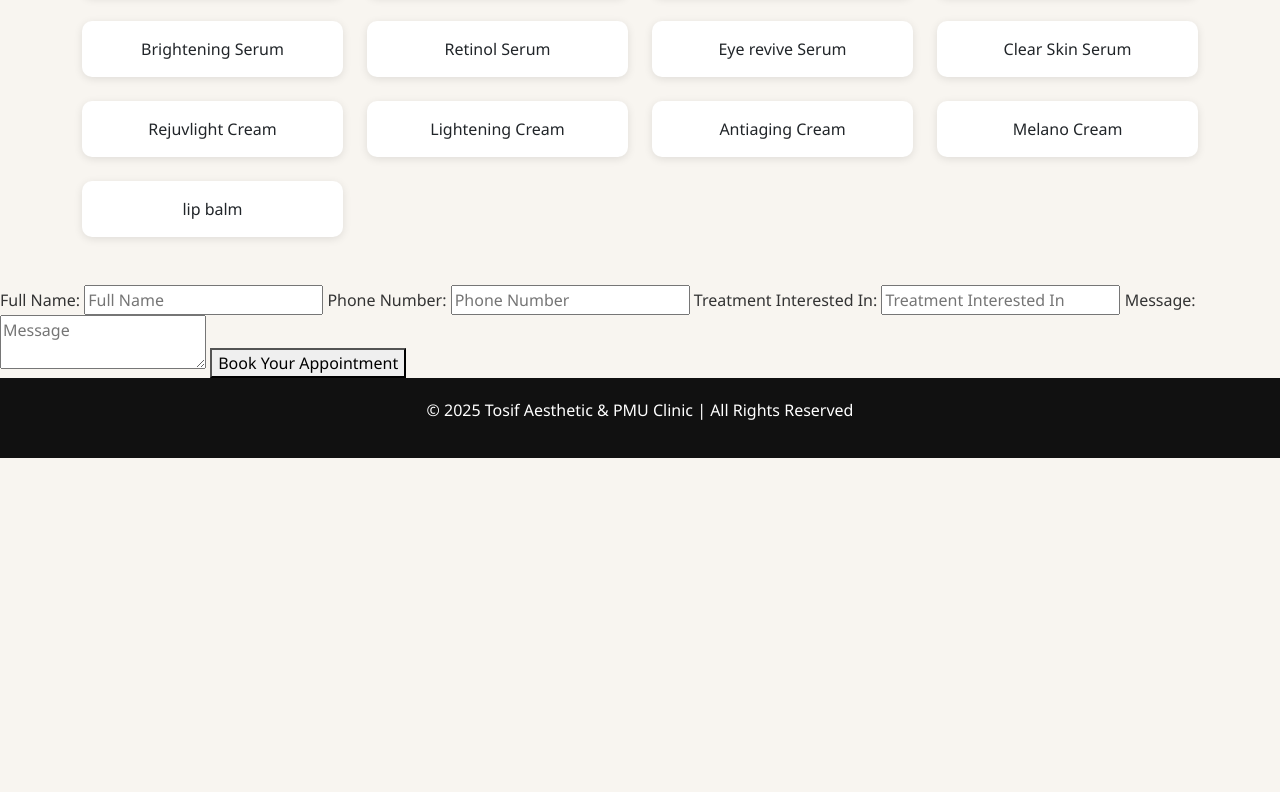
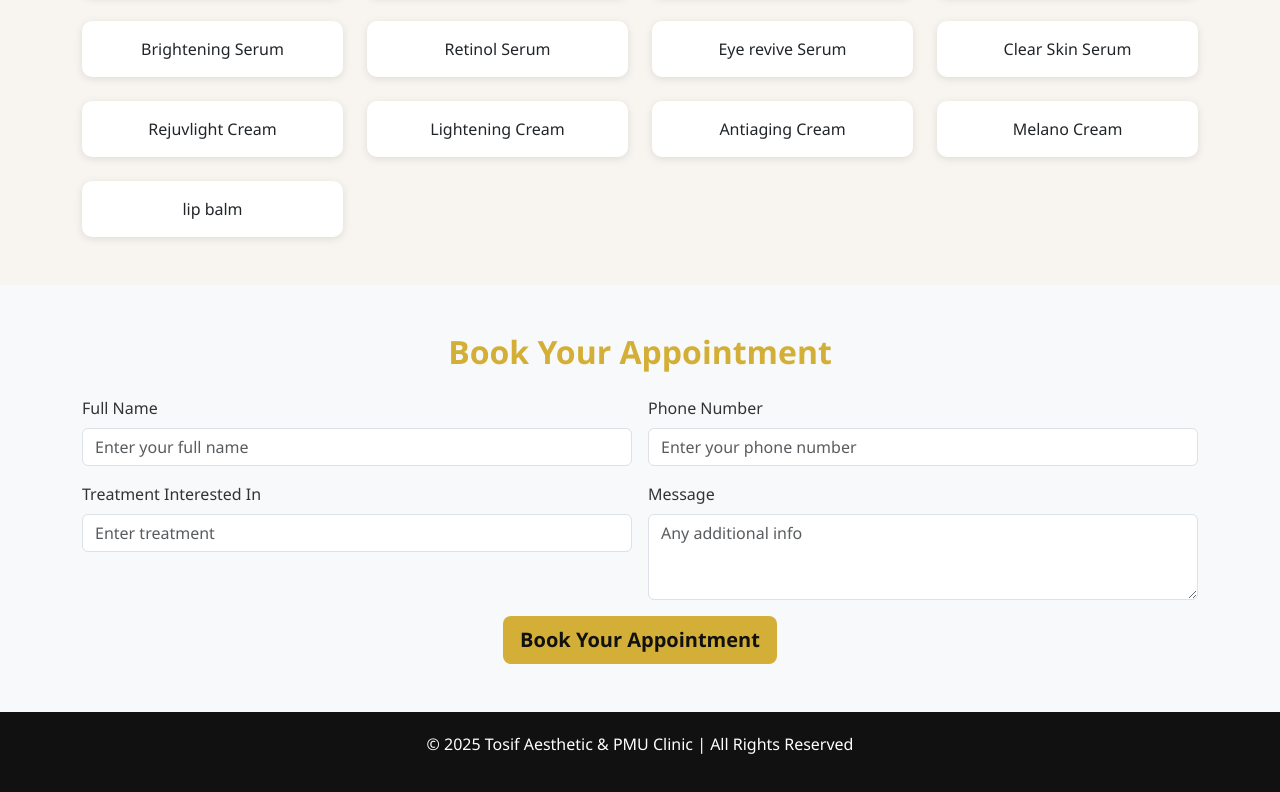
Before and after one commit to overlapped115-netizen/tosifaestheticandpmu.github.io, a plain HTML site: page index.html in a window 1280 px wide. Shown: the part 2526-3318 px from the top of the page. Before the commit the page ends 2984 px from the top, so only its background shows below. Drawn offline with nearby package versions, Linux system fonts and the light colour scheme.

Commit message:
Update index.html

```diff
--- a/index.html
+++ b/index.html
@@ -173,37 +173,68 @@
   </section>
 
 <!-- Book Your Appointment Form -->
-<form id="appointmentForm" action="https://script.google.com/macros/s/AKfycbwBdXYyga2hoL752NcsYztOqoJrQ9jyfBEv7Qdnuup7u924_qVb_HVw4xlHCIPMFmLacQ/exec" method="POST">
+<section id="appointment" class="py-5 bg-light">
+  <div class="container">
+    <h2 class="fw-bold text-center gold mb-4">Book Your Appointment</h2>
 
-  <label for="fullName">Full Name:</label>
-  <input type="text" id="fullName" name="fullName" placeholder="Full Name" required>
+    <form id="appointmentForm" action="https://script.google.com/macros/s/AKfycbwBdXYyga2hoL752NcsYztOqoJrQ9jyfBEv7Qdnuup7u924_qVb_HVw4xlHCIPMFmLacQ/exec" method="POST" class="row g-3">
 
-  <label for="phoneNumber">Phone Number:</label>
-  <input type="text" id="phoneNumber" name="phoneNumber" placeholder="Phone Number" required>
+      <div class="col-md-6">
+        <label for="fullName" class="form-label">Full Name</label>
+        <input type="text" id="fullName" name="fullName" class="form-control" placeholder="Enter your full name" required>
+      </div>
 
-  <label for="treatment">Treatment Interested In:</label>
-  <input type="text" id="treatment" name="treatment" placeholder="Treatment Interested In" required>
+      <div class="col-md-6">
+        <label for="phoneNumber" class="form-label">Phone Number</label>
+        <input type="text" id="phoneNumber" name="phoneNumber" class="form-control" placeholder="Enter your phone number" required>
+      </div>
 
-  <label for="message">Message:</label>
-  <textarea id="message" name="message" placeholder="Message"></textarea>
+      <div class="col-md-6">
+        <label for="treatment" class="form-label">Treatment Interested In</label>
+        <input type="text" id="treatment" name="treatment" class="form-control" placeholder="Enter treatment" required>
+      </div>
 
-  <button type="submit">Book Your Appointment</button>
+      <div class="col-md-6">
+        <label for="message" class="form-label">Message</label>
+        <textarea id="message" name="message" class="form-control" rows="3" placeholder="Any additional info"></textarea>
+      </div>
+
+      <div class="col-12 text-center">
+        <button type="submit" class="btn btn-gold btn-lg">Book Your Appointment</button>
+      </div>
     </form>
 
-<!-- AJAX Script to Submit Form Without Page Reload -->
+    <!-- Inline Success Message -->
+    <div id="successMessage" class="mt-3 text-center alert alert-success d-none">
+      ✅ Your appointment has been booked successfully!
+    </div>
+  </div>
+</section>
+
+<!-- AJAX Script to Submit Form Without Reload -->
 <script>
 document.getElementById("appointmentForm").addEventListener("submit", function(e){
-    e.preventDefault(); // Prevent page reload
+  e.preventDefault();
 
-    fetch(this.action, {
+  const form = this;
+  const successMsg = document.getElementById("successMessage");
+
+  fetch(form.action, {
     method: "POST",
-      body: new FormData(this)
+    body: new FormData(form)
   })
   .then(res => {
-      alert("Appointment booked successfully!");
-      this.reset(); // Clear the form after submission
+    // Show inline success message
+    successMsg.classList.remove("d-none");
+    // Hide after 5 seconds
+    setTimeout(() => successMsg.classList.add("d-none"), 5000);
+    // Reset form
+    form.reset();
   })
-    .catch(err => alert("Error: " + err));
+  .catch(err => {
+    alert("Error submitting the form. Please try again.");
+    console.error(err);
+  });
 });
 </script>
 
```
Lines whose indentation alone changed are shown as unchanged.
